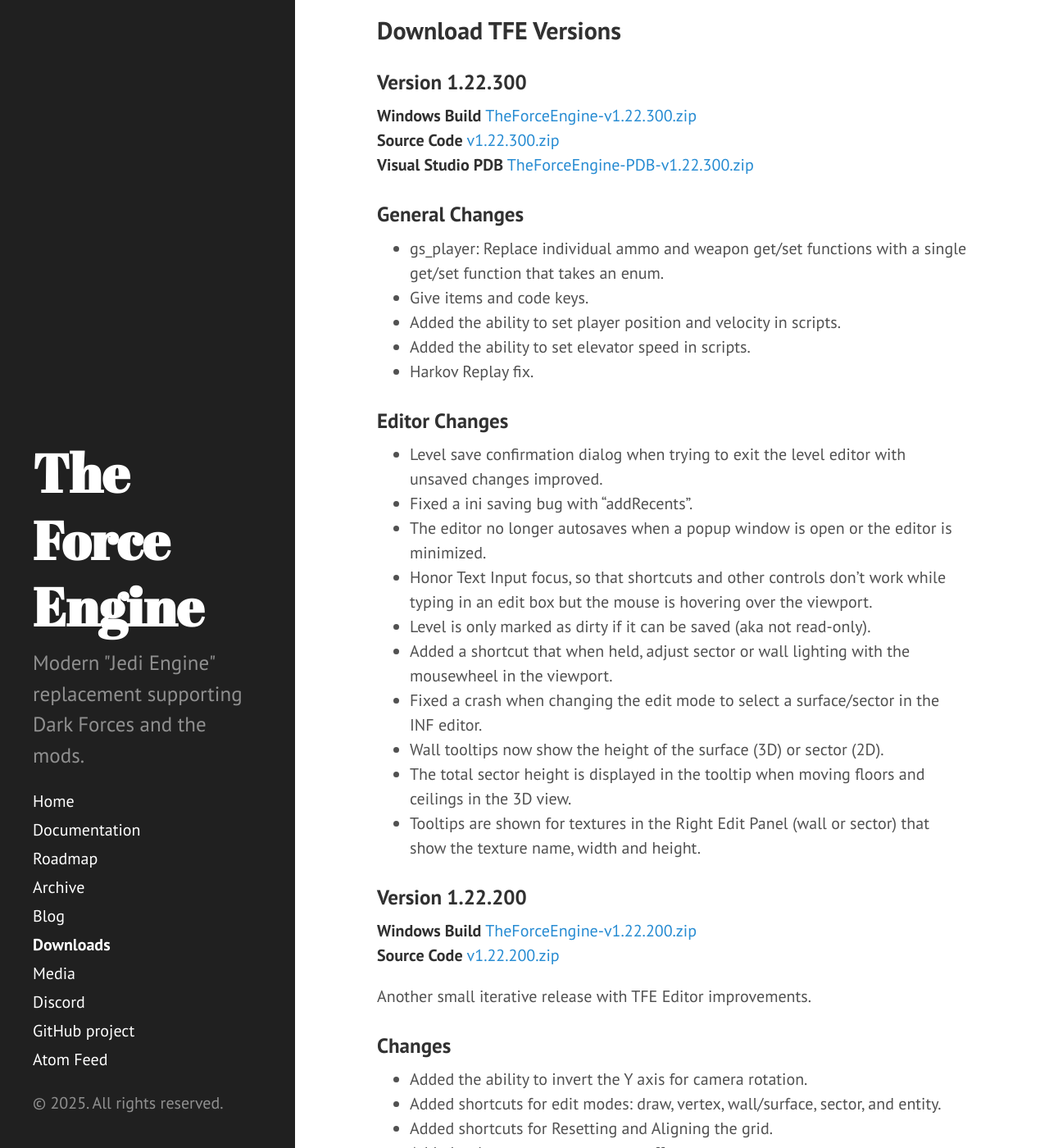
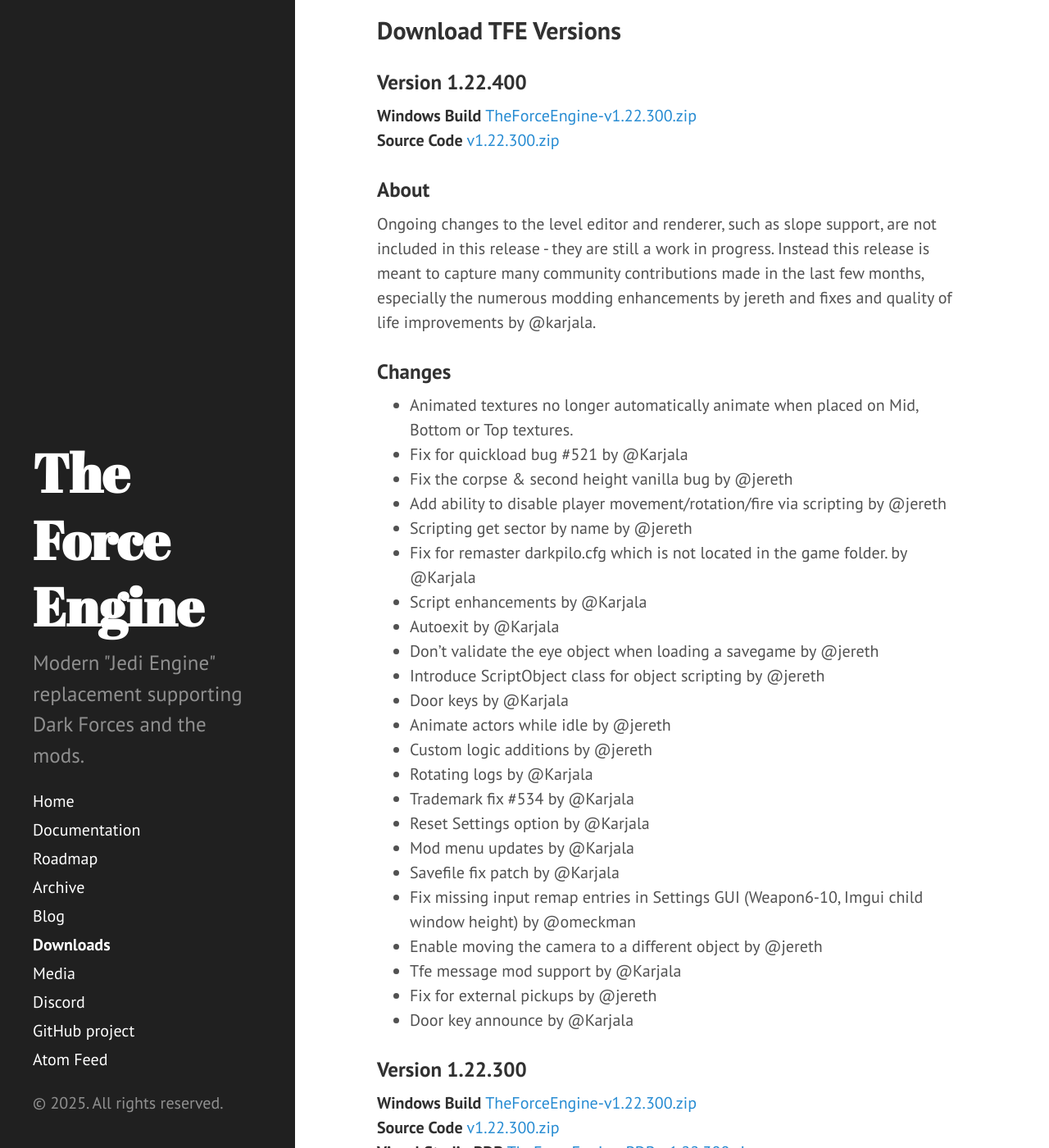
Before and after one commit to TheForceEngine/TheForceEngine.github.io, a Jekyll site: the page built from downloads.md, in a window 1280 px wide and 1400 px high, scrolled down 1225 px. Shown: the whole window at 82% size. Built offline with Jekyll 4.4.1, drawn with Linux system fonts in a browser that asks for light colours; some of the changed text lies outside the part shown.

Commit message:
Update downloads.md

```diff
--- a/downloads.md
+++ b/downloads.md
@@ -29,6 +29,38 @@
 * If you run into other issues, see [documentation](https://theforceengine.github.io/Documentation.html).
 
 ## Download TFE Versions
+### Version 1.22.400
+**Windows Build** [TheForceEngine-v1.22.300.zip](https://github.com/luciusDXL/TheForceEngine/releases/download/1.22.400/TheForceEngine-v1.22.400.zip) <br>
+**Source Code** [v1.22.300.zip](https://github.com/luciusDXL/TheForceEngine/archive/refs/tags/1.22.400.zip) <br>
+
+### About
+Ongoing changes to the level editor and renderer, such as slope support, are not included in this release - they are still a work in progress. Instead this release is meant to capture many community contributions made in the last few months, especially the numerous modding enhancements by jereth and fixes and quality of life improvements by @karjala.
+
+### Changes
+* Animated textures no longer automatically animate when placed on Mid, Bottom or Top textures.
+* Fix for quickload bug #521 by @Karjala
+* Fix the corpse & second height vanilla bug by @jereth
+* Add ability to disable player movement/rotation/fire via scripting by @jereth
+* Scripting get sector by name by @jereth
+* Fix for remaster darkpilo.cfg which is not located in the game folder. by @Karjala
+* Script enhancements by @Karjala
+* Autoexit by @Karjala
+* Don't validate the eye object when loading a savegame by @jereth
+* Introduce ScriptObject class for object scripting by @jereth
+* Door keys by @Karjala
+* Animate actors while idle by @jereth
+* Custom logic additions by @jereth
+* Rotating logs by @Karjala
+* Trademark fix #534 by @Karjala
+* Reset Settings option by @Karjala
+* Mod menu updates by @Karjala
+* Savefile fix patch by @Karjala
+* Fix missing input remap entries in Settings GUI (Weapon6-10, Imgui child window height) by @omeckman
+* Enable moving the camera to a different object by @jereth
+* Tfe message mod support by @Karjala
+* Fix for external pickups by @jereth
+* Door key announce by @Karjala
+
 ### Version 1.22.300
 **Windows Build** [TheForceEngine-v1.22.300.zip](https://github.com/luciusDXL/TheForceEngine/releases/download/v1.22.300/TheForceEngine-v1.22.300.zip) <br>
 **Source Code** [v1.22.300.zip](https://github.com/luciusDXL/TheForceEngine/archive/refs/tags/v1.22.300.zip) <br>
```
Also changed, not shown: other parts of downloads.md (+2 -2 lines).
